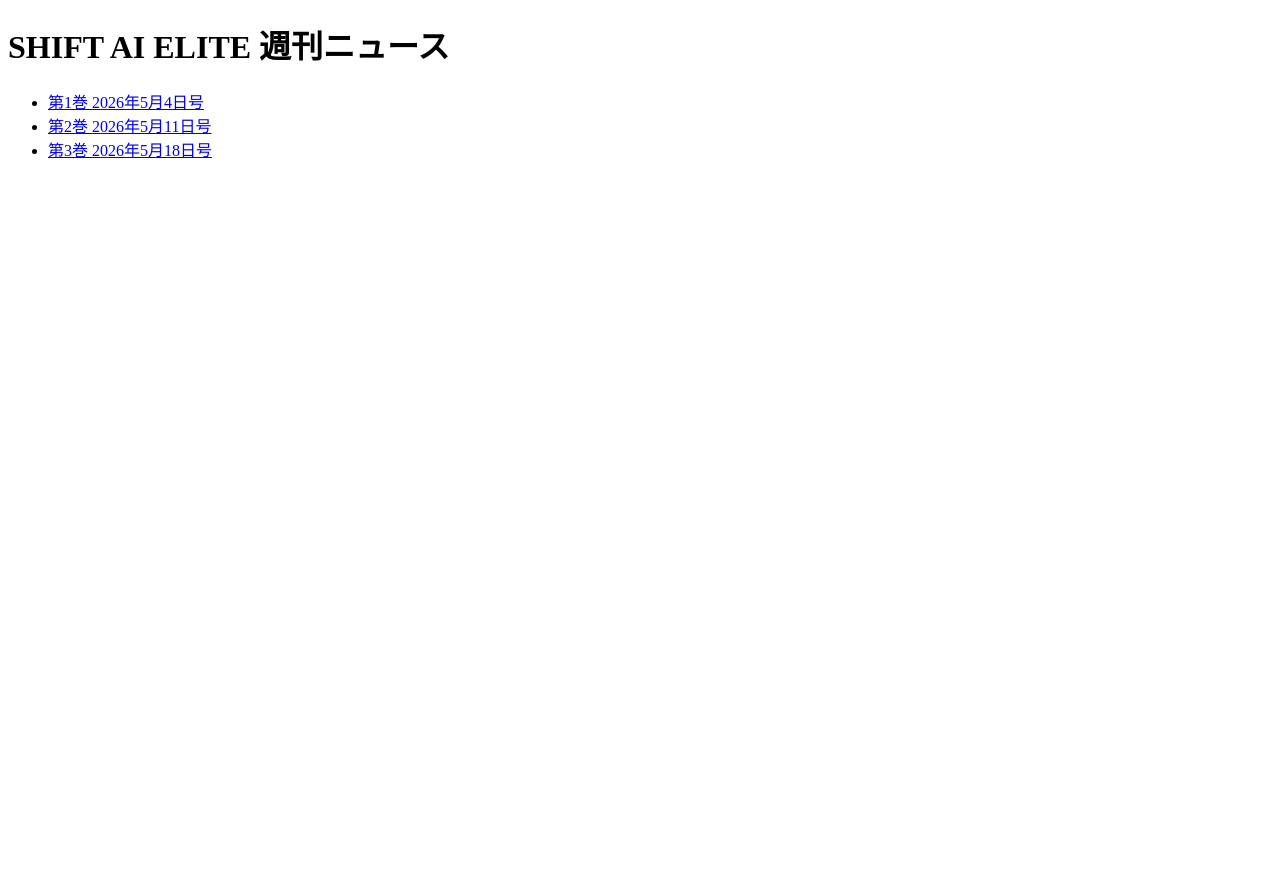
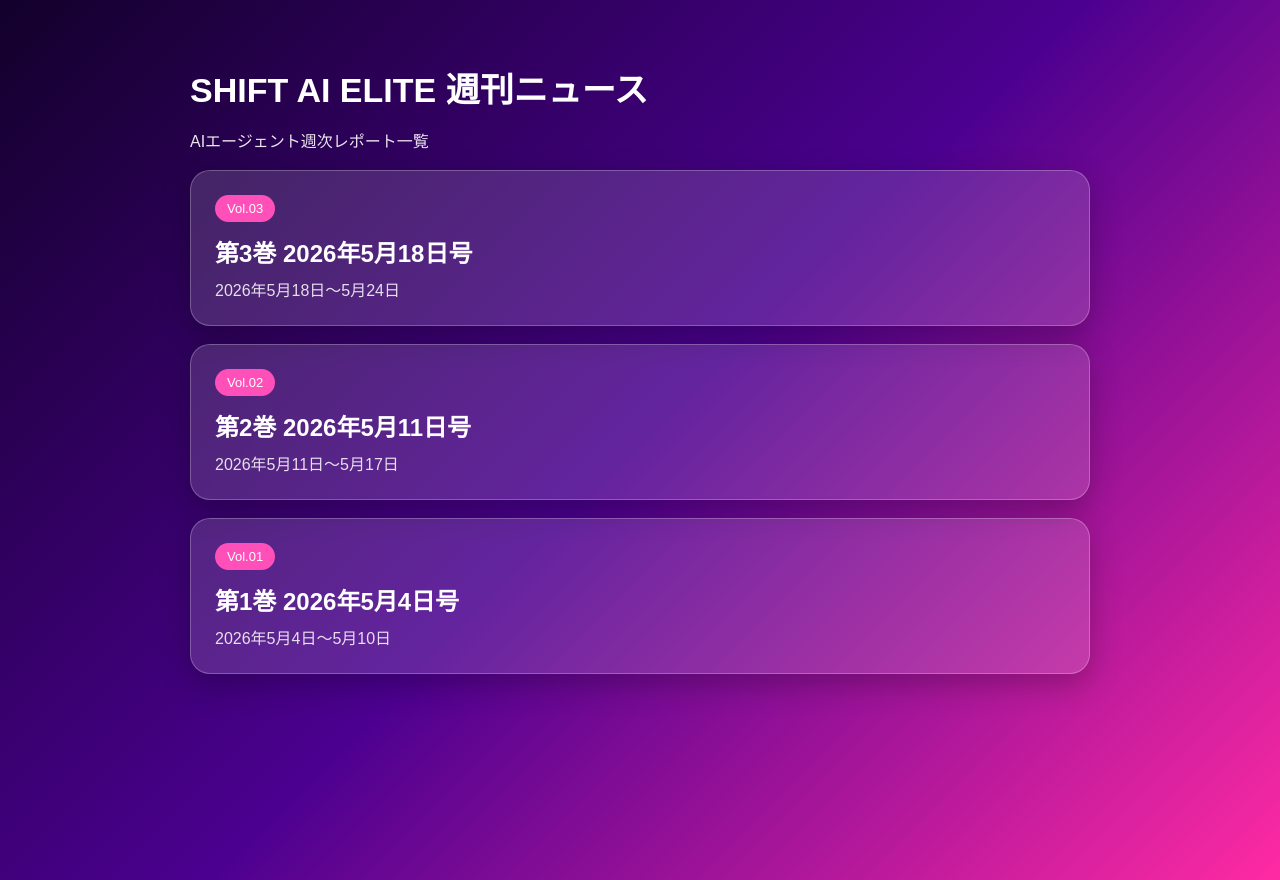
Before and after one commit to hammm813/weekly-news, a plain HTML site: page index.html in a window 1280 px wide. Before the commit the page ends 800 px from the top, so only its background shows below. Drawn offline with Linux system fonts and the light colour scheme.

Commit message:
Update index.html

```diff
--- a/index.html
+++ b/index.html
@@ -2,17 +2,82 @@
 <html lang="ja">
 <head>
 <meta charset="UTF-8">
+<meta name="viewport" content="width=device-width, initial-scale=1.0">
 <title>SHIFT AI ELITE 週刊ニュース</title>
+<style>
+body {
+  margin: 0;
+  font-family: "Noto Sans JP", sans-serif;
+  background: linear-gradient(135deg, #13002b, #4b008f, #ff2aa3);
+  color: white;
+  min-height: 100vh;
+  padding: 40px 20px;
+}
+.container {
+  max-width: 900px;
+  margin: auto;
+}
+h1 {
+  font-size: 34px;
+  margin-bottom: 8px;
+}
+p {
+  opacity: 0.9;
+}
+.card {
+  display: block;
+  background: rgba(255,255,255,0.14);
+  border: 1px solid rgba(255,255,255,0.25);
+  border-radius: 20px;
+  padding: 24px;
+  margin: 18px 0;
+  color: white;
+  text-decoration: none;
+  box-shadow: 0 10px 30px rgba(0,0,0,0.25);
+}
+.card:hover {
+  transform: translateY(-3px);
+}
+.badge {
+  display: inline-block;
+  background: #ff4fb8;
+  padding: 6px 12px;
+  border-radius: 999px;
+  font-size: 13px;
+  margin-bottom: 12px;
+}
+.card h2 {
+  margin: 0 0 8px;
+  font-size: 24px;
+}
+.date {
+  opacity: 0.85;
+}
+</style>
 </head>
+
 <body>
+<div class="container">
+  <h1>SHIFT AI ELITE 週刊ニュース</h1>
+  <p>AIエージェント週次レポート一覧</p>
 
-<h1>SHIFT AI ELITE 週刊ニュース</h1>
+  <a class="card" href="weekly_news_vol3_20260518.html">
+    <span class="badge">Vol.03</span>
+    <h2>第3巻 2026年5月18日号</h2>
+    <div class="date">2026年5月18日〜5月24日</div>
+  </a>
 
-<ul>
-<li><a href="weekly_news_vol1_20260504.html">第1巻 2026年5月4日号</a></li>
-<li><a href="weekly_news_vol2_20260511.html">第2巻 2026年5月11日号</a></li>
-<li><a href="weekly_news_vol3_20260518.html">第3巻 2026年5月18日号</a></li>
-</ul>
+  <a class="card" href="weekly_news_vol2_20260511.html">
+    <span class="badge">Vol.02</span>
+    <h2>第2巻 2026年5月11日号</h2>
+    <div class="date">2026年5月11日〜5月17日</div>
+  </a>
 
+  <a class="card" href="weekly_news_vol1_20260504.html">
+    <span class="badge">Vol.01</span>
+    <h2>第1巻 2026年5月4日号</h2>
+    <div class="date">2026年5月4日〜5月10日</div>
+  </a>
+</div>
 </body>
 </html>
```
